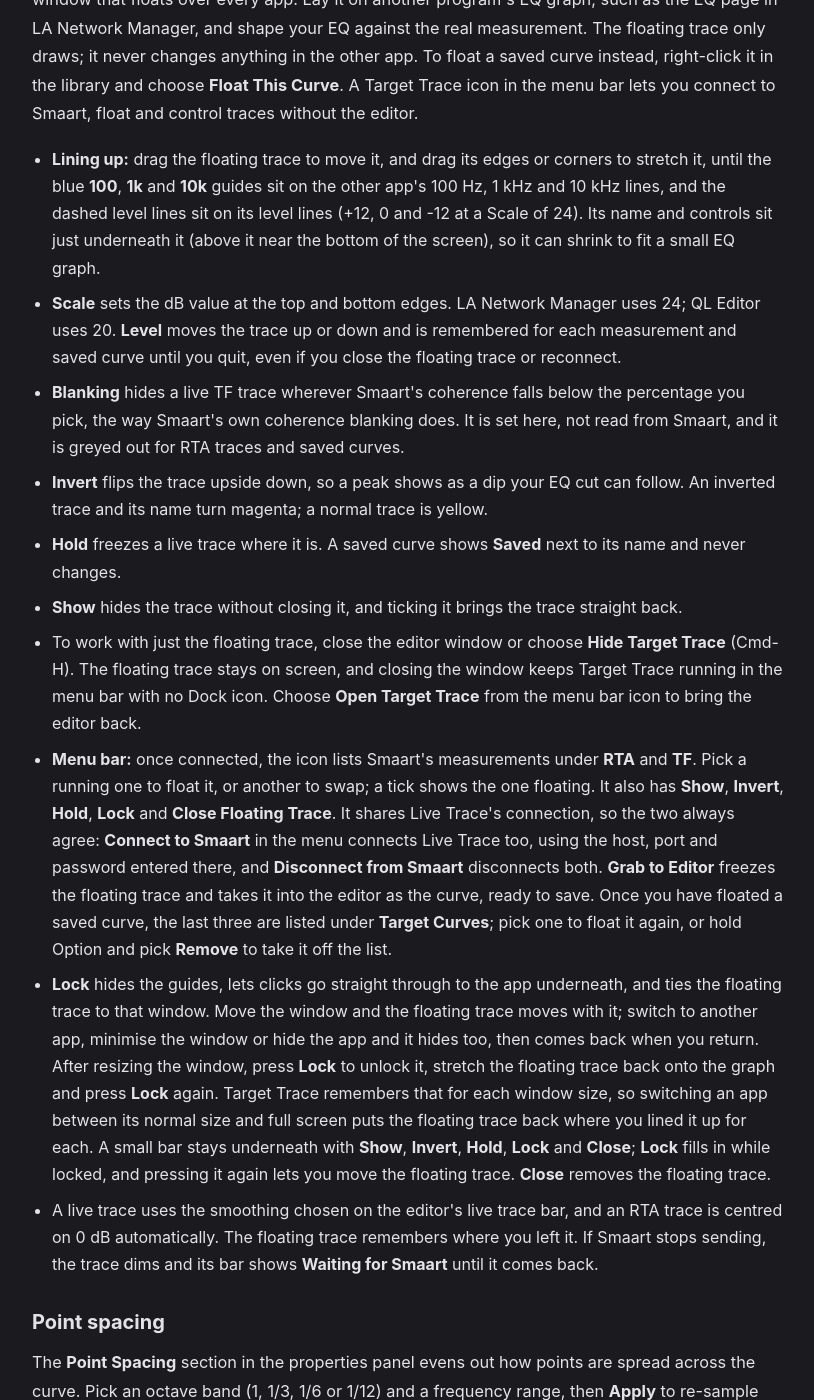
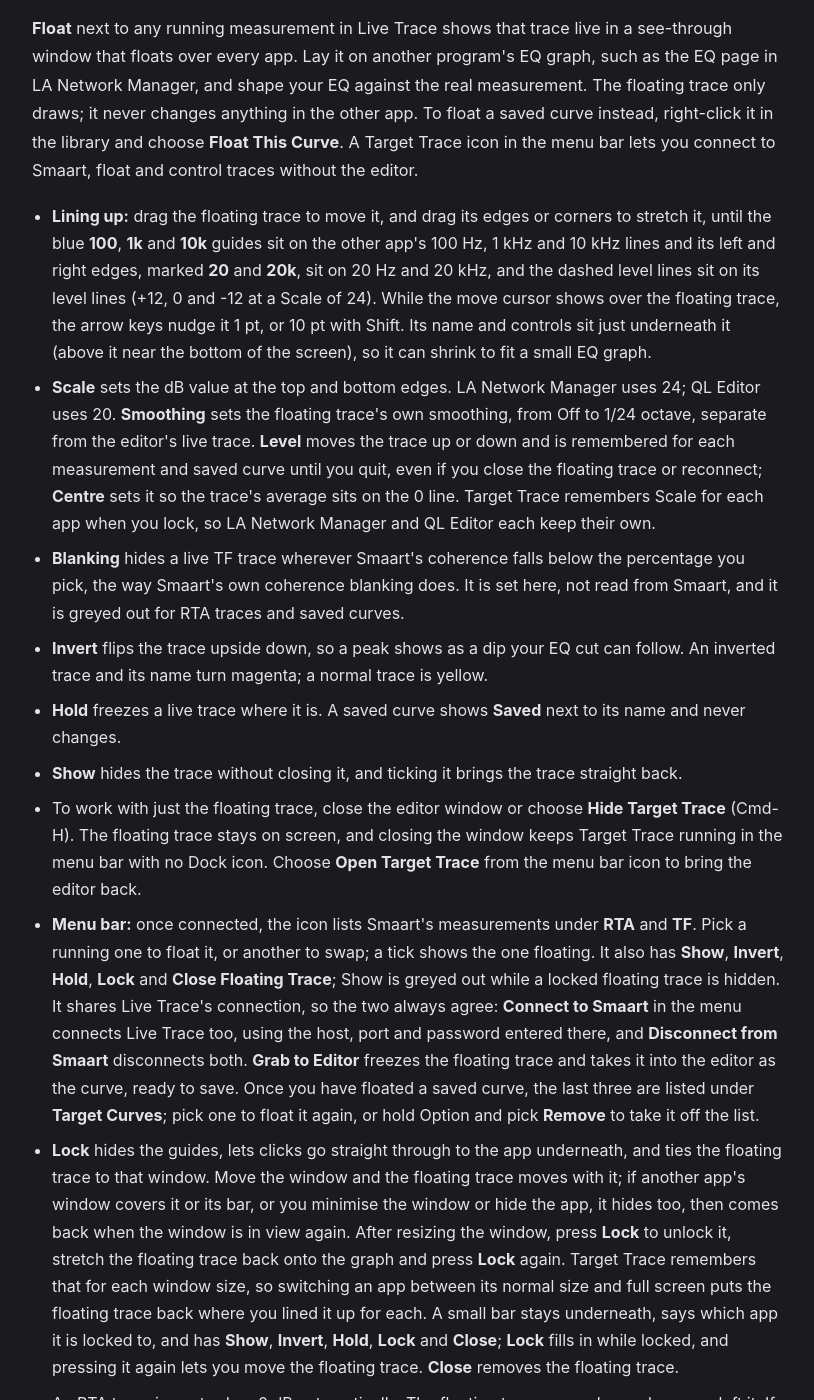
Before and after one commit to BSKapps/bskapps.github.io, a Jekyll site: the page built from articles/target-trace-guide/index.html, in a window 1280 px wide and 1400 px high, scrolled down 3967 px. Shown: the whole window, without its empty margins (232-1046 px from the left). Built offline with Jekyll 4.4.1, drawn with Linux system fonts in a browser that asks for light colours; some of the changed text lies outside the part shown.

Commit message:
Target Trace guide: float Smoothing, Centre, 20/20k edges, arrow nudge, Scale per app, Lock hiding, Local Network, Clear Curve

```diff
--- a/_data/guides/target-trace-guide.json
+++ b/_data/guides/target-trace-guide.json
@@ -158,7 +158,7 @@
       "blocks": [
         {
           "type": "paragraph",
-          "text": "**Live Trace** in the toolbar connects Target Trace to a running Smaart and shows a measured trace live on the editor graph and turns it into an editable target curve. Enable the API in Smaart under **Options > Preferences > API**, then enter the host (use **localhost** when Smaart is on the same computer), the port (default 26000) and the password if you set one, and press **Connect**."
+          "text": "**Live Trace** in the toolbar connects Target Trace to a running Smaart and shows a measured trace live on the editor graph and turns it into an editable target curve. Enable the API in Smaart under **Options > Preferences > API**, then enter the host (use **localhost** when Smaart is on the same computer, or the other computer's IP address; on macOS 15 and later, macOS asks the first time to let Target Trace use the local network), the port (default 26000) and the password if you set one, and press **Connect**."
         },
         {
           "type": "bullets",
@@ -192,16 +192,16 @@
         {
           "type": "bullets",
           "items": [
-            "**Lining up:** drag the floating trace to move it, and drag its edges or corners to stretch it, until the blue **100**, **1k** and **10k** guides sit on the other app's 100 Hz, 1 kHz and 10 kHz lines, and the dashed level lines sit on its level lines (+12, 0 and -12 at a Scale of 24). Its name and controls sit just underneath it (above it near the bottom of the screen), so it can shrink to fit a small EQ graph.",
-            "**Scale** sets the dB value at the top and bottom edges. LA Network Manager uses 24; QL Editor uses 20. **Level** moves the trace up or down and is remembered for each measurement and saved curve until you quit, even if you close the floating trace or reconnect.",
+            "**Lining up:** drag the floating trace to move it, and drag its edges or corners to stretch it, until the blue **100**, **1k** and **10k** guides sit on the other app's 100 Hz, 1 kHz and 10 kHz lines and its left and right edges, marked **20** and **20k**, sit on 20 Hz and 20 kHz, and the dashed level lines sit on its level lines (+12, 0 and -12 at a Scale of 24). While the move cursor shows over the floating trace, the arrow keys nudge it 1 pt, or 10 pt with Shift. Its name and controls sit just underneath it (above it near the bottom of the screen), so it can shrink to fit a small EQ graph.",
+            "**Scale** sets the dB value at the top and bottom edges. LA Network Manager uses 24; QL Editor uses 20. **Smoothing** sets the floating trace's own smoothing, from Off to 1/24 octave, separate from the editor's live trace. **Level** moves the trace up or down and is remembered for each measurement and saved curve until you quit, even if you close the floating trace or reconnect; **Centre** sets it so the trace's average sits on the 0 line. Target Trace remembers Scale for each app when you lock, so LA Network Manager and QL Editor each keep their own.",
             "**Blanking** hides a live TF trace wherever Smaart's coherence falls below the percentage you pick, the way Smaart's own coherence blanking does. It is set here, not read from Smaart, and it is greyed out for RTA traces and saved curves.",
             "**Invert** flips the trace upside down, so a peak shows as a dip your EQ cut can follow. An inverted trace and its name turn magenta; a normal trace is yellow.",
             "**Hold** freezes a live trace where it is. A saved curve shows **Saved** next to its name and never changes.",
             "**Show** hides the trace without closing it, and ticking it brings the trace straight back.",
             "To work with just the floating trace, close the editor window or choose **Hide Target Trace** (Cmd-H). The floating trace stays on screen, and closing the window keeps Target Trace running in the menu bar with no Dock icon. Choose **Open Target Trace** from the menu bar icon to bring the editor back.",
-            "**Menu bar:** once connected, the icon lists Smaart's measurements under **RTA** and **TF**. Pick a running one to float it, or another to swap; a tick shows the one floating. It also has **Show**, **Invert**, **Hold**, **Lock** and **Close Floating Trace**. It shares Live Trace's connection, so the two always agree: **Connect to Smaart** in the menu connects Live Trace too, using the host, port and password entered there, and **Disconnect from Smaart** disconnects both. **Grab to Editor** freezes the floating trace and takes it into the editor as the curve, ready to save. Once you have floated a saved curve, the last three are listed under **Target Curves**; pick one to float it again, or hold Option and pick **Remove** to take it off the list.",
-            "**Lock** hides the guides, lets clicks go straight through to the app underneath, and ties the floating trace to that window. Move the window and the floating trace moves with it; switch to another app, minimise the window or hide the app and it hides too, then comes back when you return. After resizing the window, press **Lock** to unlock it, stretch the floating trace back onto the graph and press **Lock** again. Target Trace remembers that for each window size, so switching an app between its normal size and full screen puts the floating trace back where you lined it up for each. A small bar stays underneath with **Show**, **Invert**, **Hold**, **Lock** and **Close**; **Lock** fills in while locked, and pressing it again lets you move the floating trace. **Close** removes the floating trace.",
-            "A live trace uses the smoothing chosen on the editor's live trace bar, and an RTA trace is centred on 0 dB automatically. The floating trace remembers where you left it. If Smaart stops sending, the trace dims and its bar shows **Waiting for Smaart** until it comes back."
+            "**Menu bar:** once connected, the icon lists Smaart's measurements under **RTA** and **TF**. Pick a running one to float it, or another to swap; a tick shows the one floating. It also has **Show**, **Invert**, **Hold**, **Lock** and **Close Floating Trace**; Show is greyed out while a locked floating trace is hidden. It shares Live Trace's connection, so the two always agree: **Connect to Smaart** in the menu connects Live Trace too, using the host, port and password entered there, and **Disconnect from Smaart** disconnects both. **Grab to Editor** freezes the floating trace and takes it into the editor as the curve, ready to save. Once you have floated a saved curve, the last three are listed under **Target Curves**; pick one to float it again, or hold Option and pick **Remove** to take it off the list.",
+            "**Lock** hides the guides, lets clicks go straight through to the app underneath, and ties the floating trace to that window. Move the window and the floating trace moves with it; if another app's window covers it or its bar, or you minimise the window or hide the app, it hides too, then comes back when the window is in view again. After resizing the window, press **Lock** to unlock it, stretch the floating trace back onto the graph and press **Lock** again. Target Trace remembers that for each window size, so switching an app between its normal size and full screen puts the floating trace back where you lined it up for each. A small bar stays underneath, says which app it is locked to, and has **Show**, **Invert**, **Hold**, **Lock** and **Close**; **Lock** fills in while locked, and pressing it again lets you move the floating trace. **Close** removes the floating trace.",
+            "An RTA trace is centred on 0 dB automatically. The floating trace remembers where you left it. If Smaart stops sending, the trace dims and its bar shows **Waiting for Smaart** until it comes back."
           ]
         }
       ]
```
